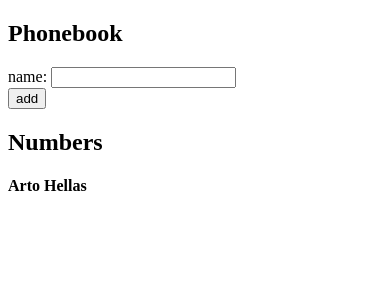
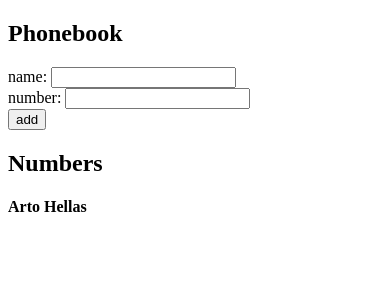
Before and after one commit to Jaclog05/fullStackOpen, a React (Vite) app in the folder part2/the_phonebook/: page / in a window 390 px wide. Shown: the top 300 px of the page. Built offline with nearby package versions, Linux system fonts and the light colour scheme.

Commit message:
The Phonebook, step 3

```diff
--- a/part2/the_phonebook/src/App.jsx
+++ b/part2/the_phonebook/src/App.jsx
@@ -2,9 +2,14 @@ import { useState } from 'react'
 
 const App = () => {
   const [persons, setPersons] = useState([
-    { name: 'Arto Hellas' }
+    { name: 'Arto Hellas', newNumber: '040-123456' }
   ])
   const [newName, setNewName] = useState('')
+  const [newNumber, setNewNumber] = useState('')
+
+  const handleNumberChange = (event) => {
+    setNewNumber(event.target.value)
+  }
 
   const handleChange = (event) => {
     setNewName(event.target.value)
@@ -18,10 +23,12 @@ const App = () => {
     if(isPersonAlreadyAdded) return alert(`${newName} is already added to phonebook`);
 
     const personObject = {
-      name: newName
+      name: newName,
+      number: newNumber
     }
     setPersons(persons.concat(personObject))
     setNewName('')
+    setNewNumber('')
   }
 
   return (
@@ -32,11 +39,18 @@ const App = () => {
           name: <input value={newName} onChange={handleChange}/>
         </div>
         <div>
+          number: <input value={newNumber} onChange={handleNumberChange}/>
+        </div>
+        <div>
           <button type="submit">add</button>
         </div>
       </form>
       <h2>Numbers</h2>
-      {persons.map((person) => <h4>{person.name}</h4>)}
+      {persons.map((person) => (
+        <div>
+          <h4>{person.name} {person.number}</h4>
+        </div>
+      ))}
     </div>
   )
 }
```
